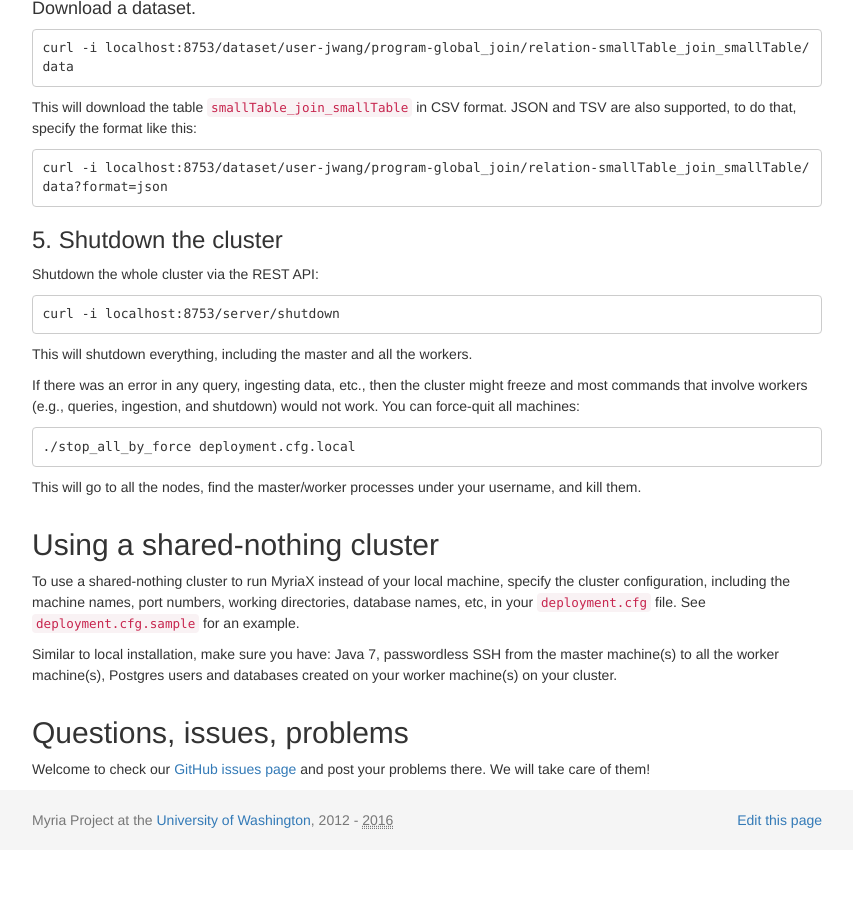
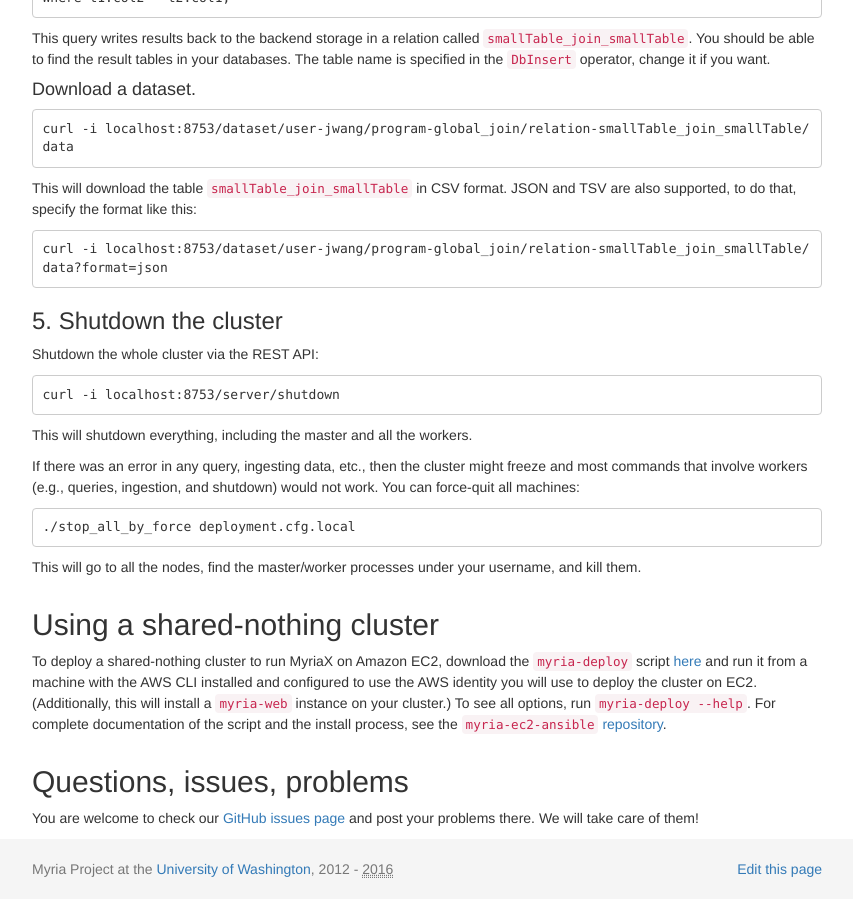
Before and after one commit to uwescience/myria-website, a Jekyll site: the page built from docs/myriax/index.markdown, in a window 1280 px wide and 900 px high, scrolled down 3153 px. Shown: the whole window, without its empty margins (213-1066 px from the left). Built offline with Jekyll 4.4.1, drawn with Linux system fonts in a browser that asks for light colours; nearby versions of some CDN libraries; Markdown is read by kramdown in place of the engine named in the settings; before the commit the page ends 4004 px from its top, so only the background shows below that; some of the changed text lies outside the part shown.

Commit message:
update for demo

```diff
--- a/docs/myriax/index.markdown
+++ b/docs/myriax/index.markdown
@@ -101,6 +101,10 @@ following key/value pair to the `[deployment]` section of your Myria deployment
 
 #### Setup the working directories and catalogs
 
+The following commands are located in the `myriadeploy` directory:
+
+    cd myriadeploy
+
 Before we can launch the cluster and run queries, we need to setup the catalog and
 the working directories. These initialization steps are automated and executed by the `setup_cluster.py` script.
 
@@ -136,11 +140,11 @@ If everything is okay, it will start the workers:
 
 - Query which workers the master knows about.
 
-    curl -i localhost:8753/workers
+    `curl -i localhost:8753/workers`
 
 - Query which workers are alive. They better match what's in `deployment.cfg.local`!
 
-    curl -i localhost:8753/workers/alive
+    `curl -i localhost:8753/workers/alive`
 
 ### 4. Using the cluster
 
@@ -211,18 +215,8 @@ This will go to all the nodes, find the master/worker processes under your usern
 
 ## Using a shared-nothing cluster
 
-To use a shared-nothing cluster to run MyriaX instead of your local
-machine, specify the cluster configuration, including the machine names,
-port numbers, working directories, database names, etc, in your
-`deployment.cfg` file.
-See `deployment.cfg.sample` for an example.
-
-Similar to local installation, make sure you have: Java 7,
-passwordless SSH from the master machine(s) to all the worker
-machine(s), Postgres users and databases created on your worker
-machine(s) on your cluster.
-
+To deploy a shared-nothing cluster to run MyriaX on Amazon EC2, download the `myria-deploy` script [here](https://raw.githubusercontent.com/uwescience/myria-ec2-ansible/reef/myria-deploy) and run it from a machine with the AWS CLI installed and configured to use the AWS identity you will use to deploy the cluster on EC2. (Additionally, this will install a `myria-web` instance on your cluster.) To see all options, run `myria-deploy --help`. For complete documentation of the script and the install process, see the `myria-ec2-ansible` [repository](https://github.com/uwescience/myria-ec2-ansible/blob/reef/README.md).
 
 ## Questions, issues, problems
 
-Welcome to check our [GitHub issues page](https://github.com/uwescience/myria/issues) and post your problems there. We will take care of them!
+You are welcome to check our [GitHub issues page](https://github.com/uwescience/myria/issues) and post your problems there. We will take care of them!
```
